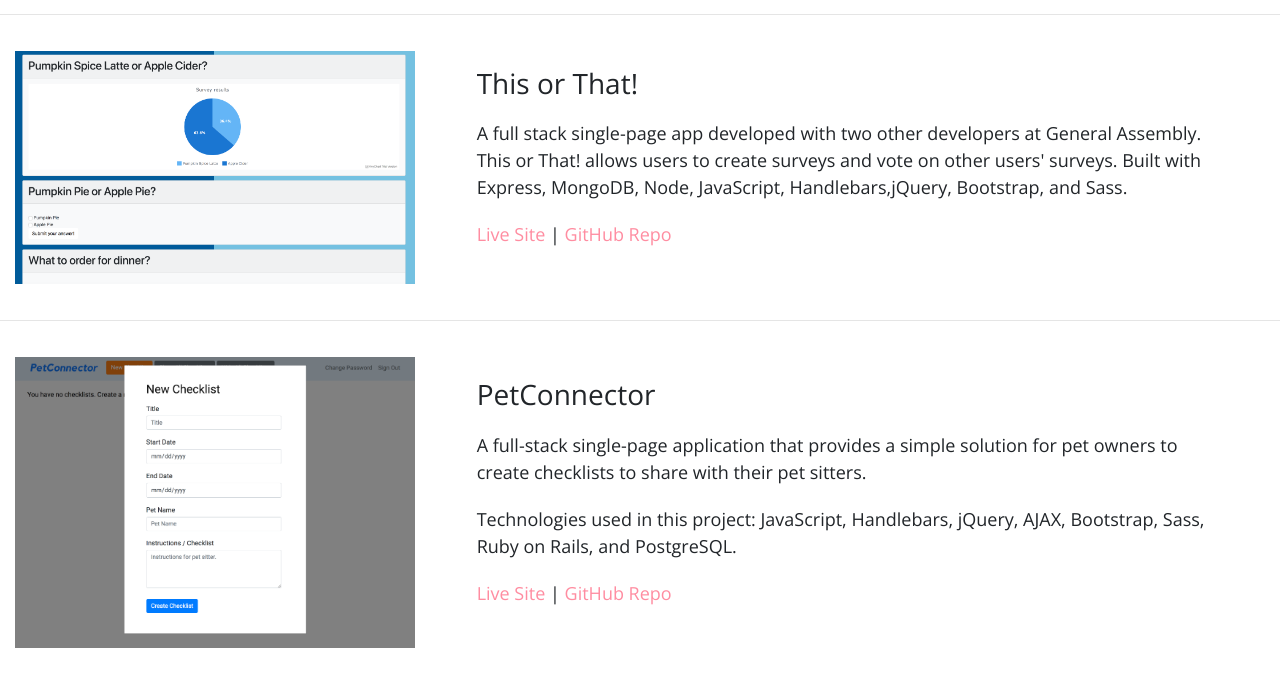
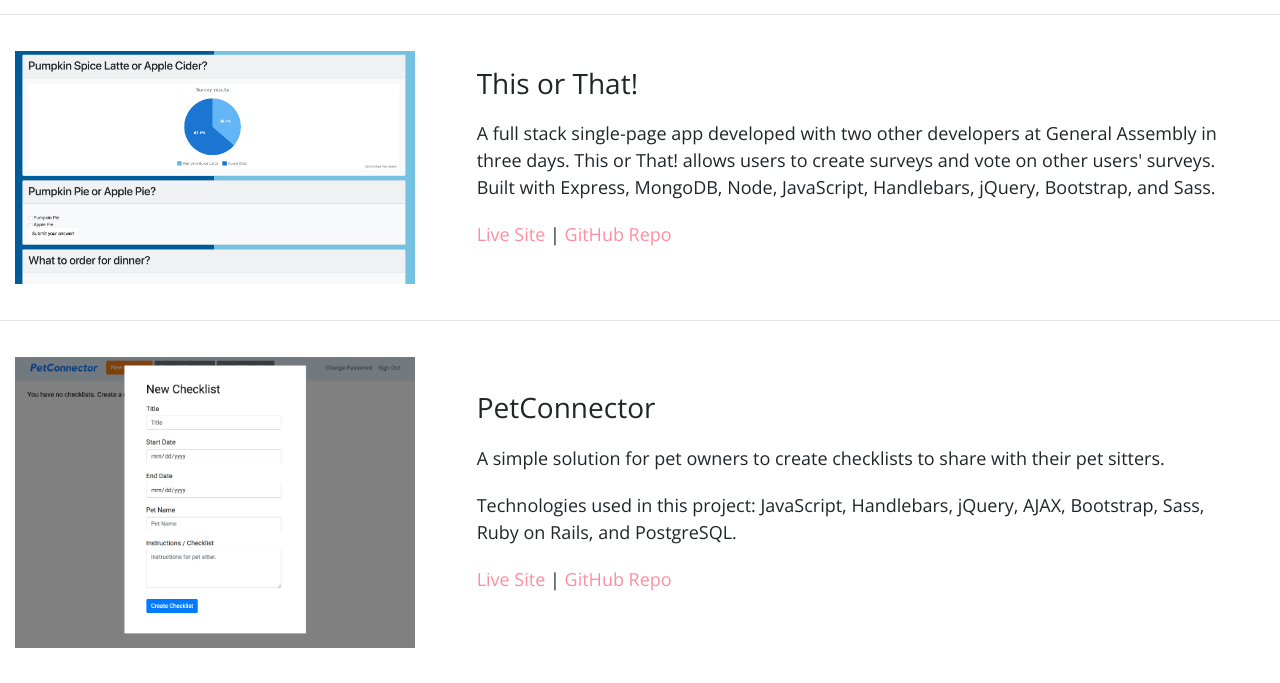
Before and after one commit to catguo/catguo.github.io, a plain HTML site: page index.html in a window 1280 px wide. Shown: the part 1644-2327 px from the top of the page. Drawn offline with nearby package versions, Linux system fonts and the light colour scheme.

Commit message:
Update Resume

```diff
--- a/index.html
+++ b/index.html
@@ -62,7 +62,7 @@
 				<div class="project-text col-lg-8">
 					<h3>GIF Box</h3>
 					<p>Save all of your favorite GIFs in one place! GIF Box is a full stack web application built with React, Sass, Bootstrap, Ruby on Rails, and PostgreSQL.
-						 Users can search for GIFs in the app and simply click a button to save them to their account. The search feature is powered by <a href="https://tenor.com/gifapi/documentation" target="_blank">Tenor's GIF API</a>.</p>
+						 Users can search for GIFs in the app and save them to their account. The search feature is powered by <a href="https://tenor.com/gifapi/documentation" target="_blank">Tenor's GIF API</a>.</p>
 					<p><a href="https://catherineguo.github.io/gif-box-client/" target="_blank">Live Site</a> |
 					<a href="https://github.com/catherineguo/gif-box-client" target="_blank">GitHub Repo</a></p>
 				</div>
@@ -76,8 +76,8 @@
 				</div>
 				<div class="project-text col-lg-8">
 					<h3>This or That!</h3>
-					<p>A full stack single-page app developed with two other developers at General Assembly. This or That! allows users to create surveys and vote on other users' surveys.
-					Built with Express, MongoDB, Node, JavaScript, Handlebars,jQuery, Bootstrap, and Sass.</p>
+					<p>A full stack single-page app developed with two other developers at General Assembly in three days. This or That! allows users to create surveys and vote on other users' surveys.
+					Built with Express, MongoDB, Node, JavaScript, Handlebars, jQuery, Bootstrap, and Sass.</p>
 					<p><a href="https://onwednesdayswecode.github.io/survey-client/" target="_blank">Live Site</a> |
 					<a href="https://github.com/catherineguo/survey-client" target="_blank">GitHub Repo</a></p>
 				</div>
@@ -91,7 +91,7 @@
 				</div>
 				<div class="project-text col-lg-8">
 					<h3>PetConnector</h3>
-					<p>A full-stack single-page application that provides a simple solution for pet owners to create checklists to share with their pet sitters.</p>
+					<p>A simple solution for pet owners to create checklists to share with their pet sitters.</p>
 					<p>Technologies used in this project: JavaScript, Handlebars, jQuery, AJAX, Bootstrap, Sass, Ruby on Rails, and PostgreSQL.</p>
 					<p><a href="https://catherineguo.github.io/pet-connector-client/" target="_blank">Live Site</a> |
 					<a href="https://github.com/catherineguo/pet-connector-client" target="_blank">GitHub Repo</a></p>
```
Also changed, not shown: 1 other file.
